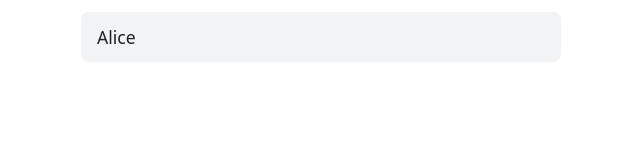
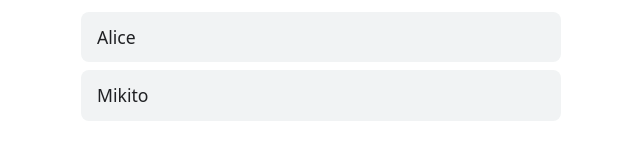
Before and after one commit to gdsc-osaka/react-example, a React (Vite) app: page / in a window 1280 px wide. Shown: the part 164-324 px from the top of the page, without its empty margins (319-959 px from the left). Built offline with nearby package versions, Linux system fonts and the light colour scheme.

Commit message:
feat: add Mikito to participants

```diff
--- a/src/App.jsx
+++ b/src/App.jsx
@@ -3,6 +3,7 @@ import './App.css'
 function App() {
   const participants = [
     'Alice',
+    'Mikito',
   ]
 
   return (
```
